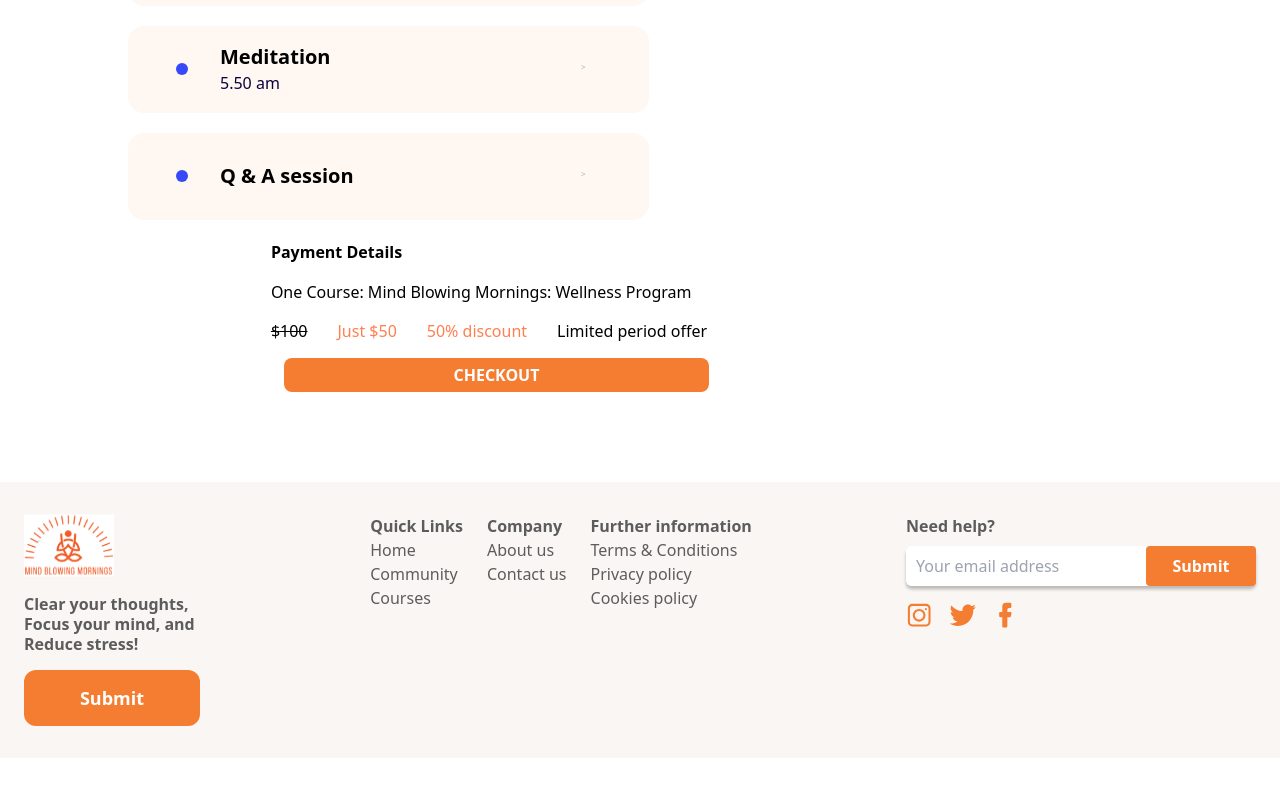
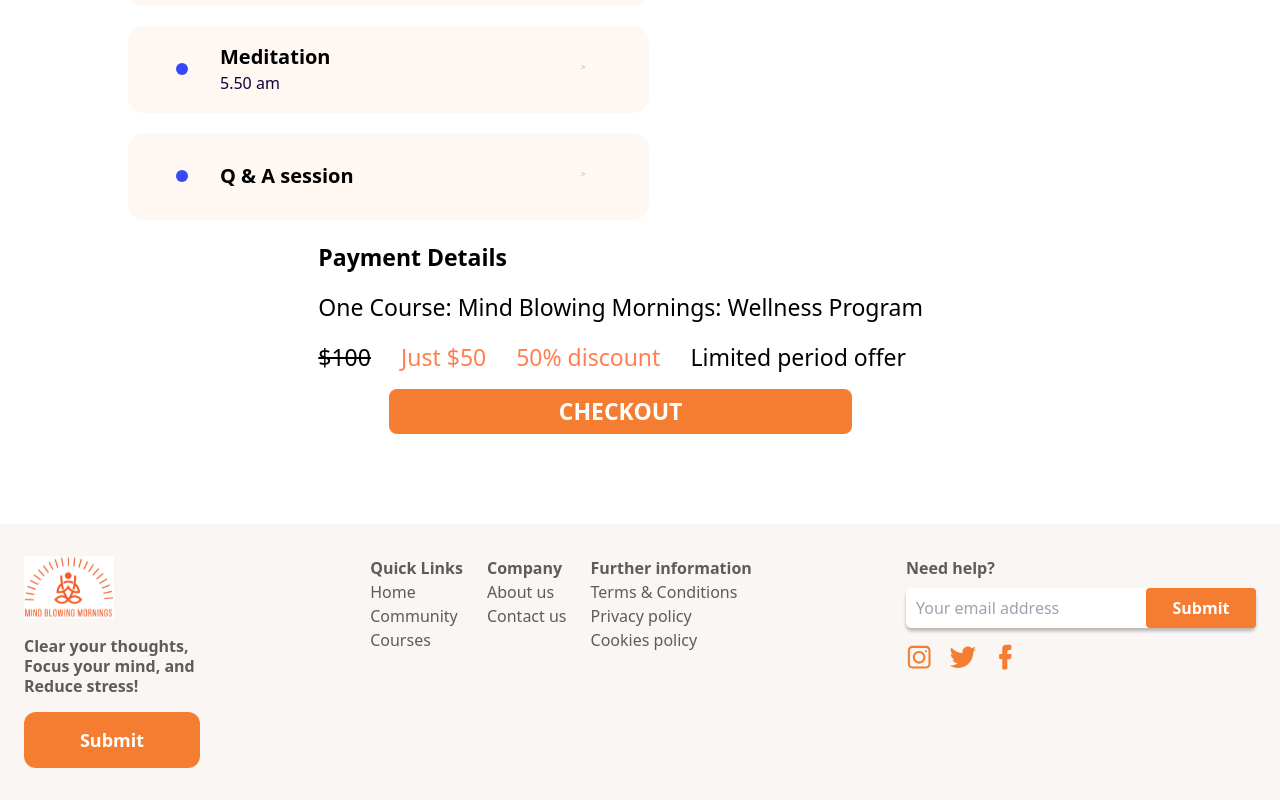
Before and after one commit to AndDev741/Mind-Blowing-Morning, a React (Vite) app: page /contact in a window 1280 px wide. Shown: the part 1148-1948 px from the top of the page. Before the commit the page ends 1906 px from the top, so only its background shows below. Built offline with nearby package versions, Linux system fonts and the light colour scheme.

Commit message:
new change

```diff
--- a/src/pages/Payment.tsx
+++ b/src/pages/Payment.tsx
@@ -6,7 +6,7 @@
 export default function Payment() {
   return (
     <>
-    <div className="container flex justify-center flex-col items-center">
+    <div className="container flex justify-center flex-col items-center ml-0">
       <div className="main">
         <h4 className=''><b>Payment Details</b></h4>
         <p className=' mt-4'>One Course: Mind Blowing Mornings: Wellness Program</p>
--- a/src/pages/payment.css
+++ b/src/pages/payment.css
@@ -12,3 +12,7 @@
     padding: 5px 170px;
     margin-bottom: 90px;
 }
+.main{
+    font-size: 23px;
+    margin-left: 25%;
+}
```
